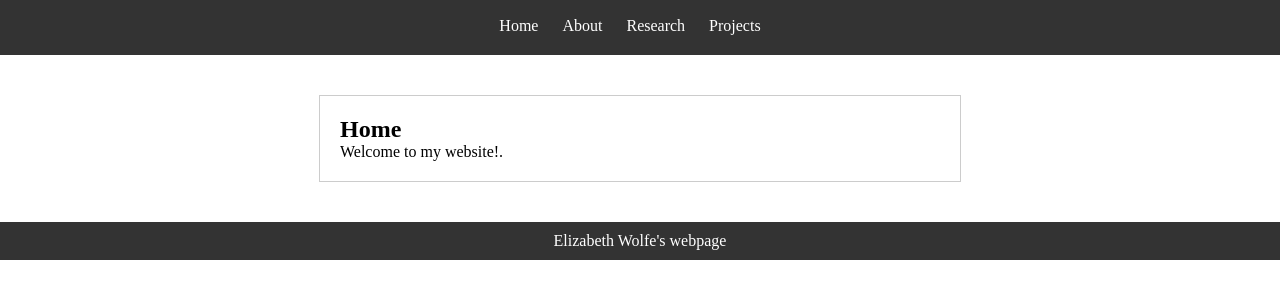
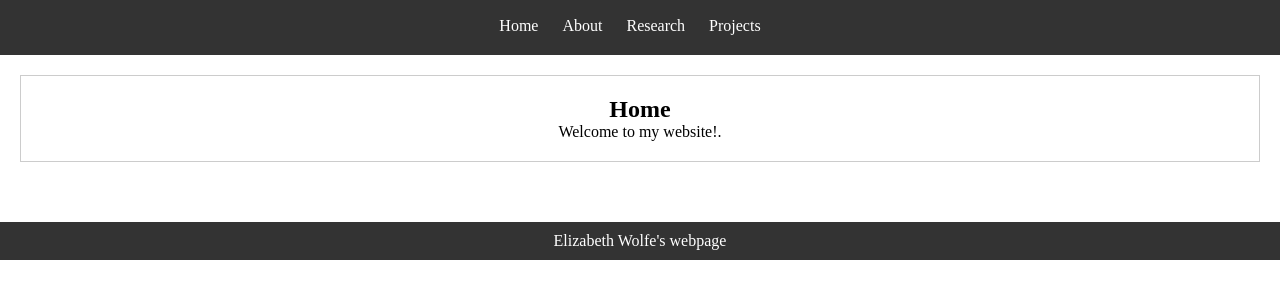
Before and after one commit to ElizabethCDWolfe/ElizabethCDWolfe.github.io, a plain HTML site: page index.html in a window 1280 px wide. Shown: the part 60-358 px from the top of the page. Drawn offline with Linux system fonts and the light colour scheme.

Commit message:
Update styles.css

```diff
--- a/styles.css
+++ b/styles.css
@@ -7,11 +7,7 @@ body, h1, h2, p, ul, li {
 /* Hide tab content by default */
 .tabcontent {
   display: none;
-  text-align: left; /* Align text within each tab to the left */
-  max-width: 600px; /* Set a maximum width for the content box */
-  margin: 20px auto; /* Center the content box horizontally */
-  padding: 20px; /* Add some padding inside the content box */
-  border: 1px solid #ccc; /* Example border for content separation */
+  text-align: center;
 }
 
 /* Display Home tab content by default */
```
